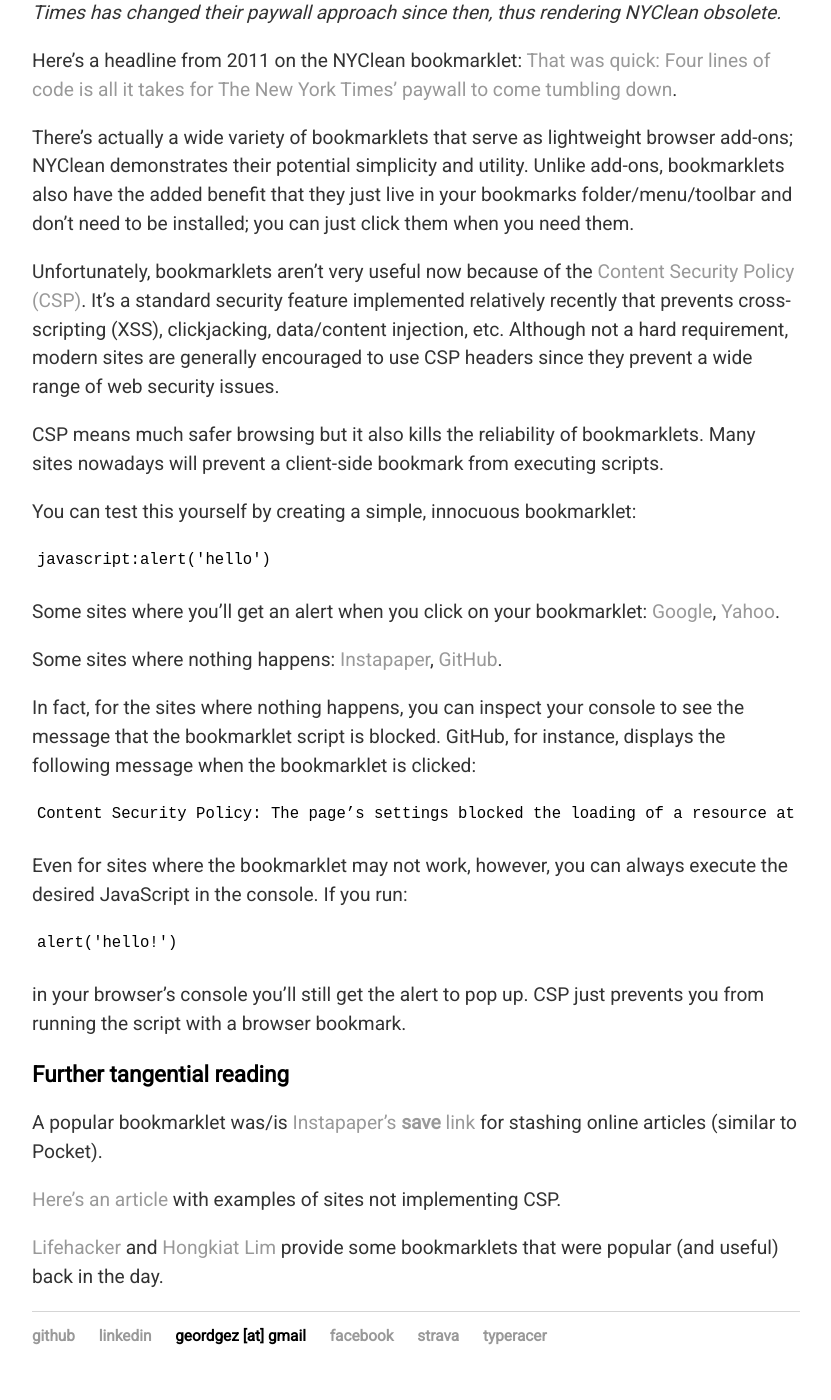
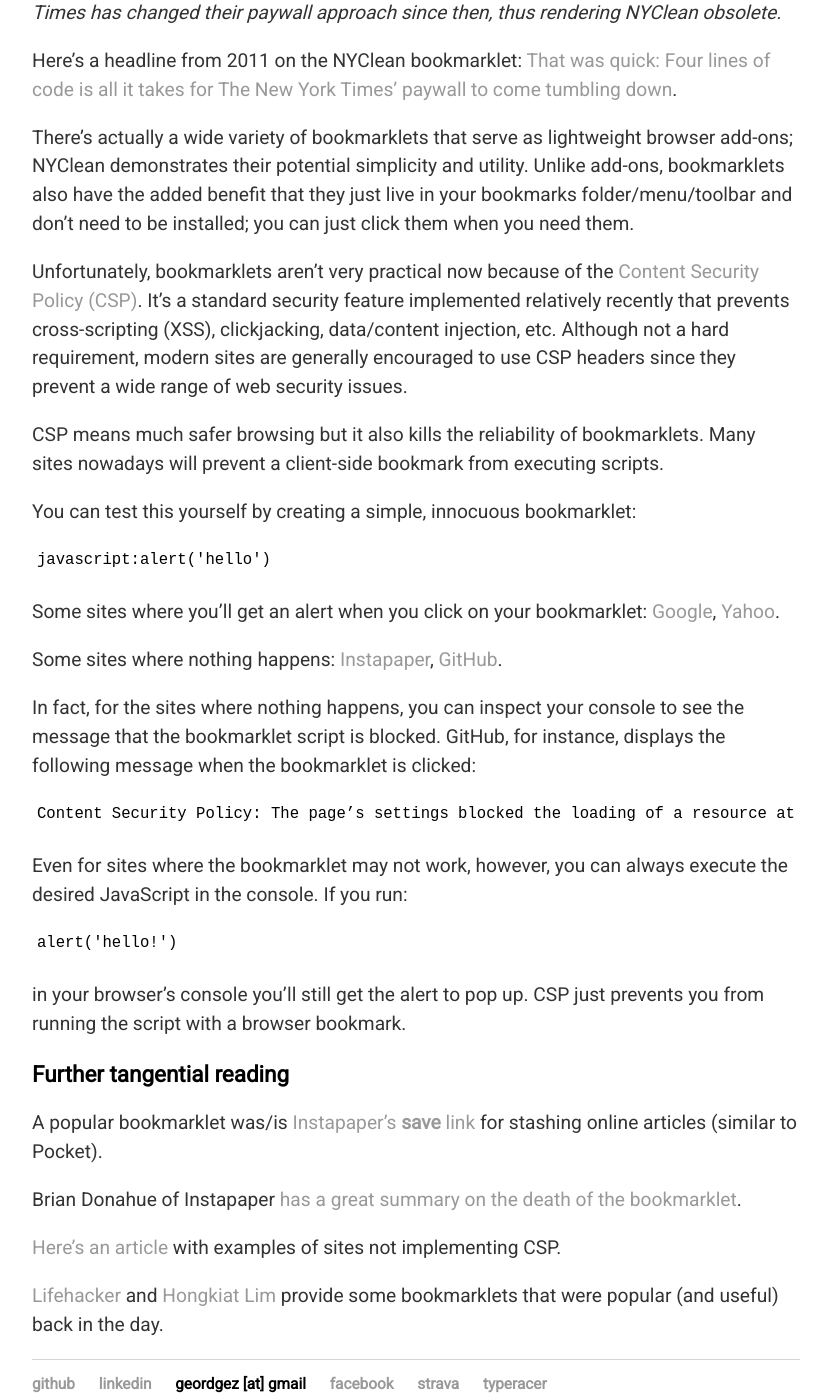
Before and after one commit to geordgez/geordgez.github.io, a Jekyll site: the page built from _posts/2017-12-31-xss-csp-bookmarklet.md, in a window 1280 px wide and 1400 px high, scrolled down 641 px. Shown: the whole window, without its empty margins (224-1055 px from the left). Built offline with Jekyll 4.4.1, drawn with Linux system fonts in a browser that asks for light colours.

Commit message:
Add link + fix word to post

```diff
--- a/_posts/2017-12-31-xss-csp-bookmarklet.md
+++ b/_posts/2017-12-31-xss-csp-bookmarklet.md
@@ -17,7 +17,7 @@
 
 There's actually a wide variety of bookmarklets that serve as lightweight browser add-ons; NYClean demonstrates their potential simplicity and utility. Unlike add-ons, bookmarklets also have the added benefit that they just live in your bookmarks folder/menu/toolbar and don't need to be installed; you can just click them when you need them.
 
-Unfortunately, bookmarklets aren't very useful now because of the [Content Security Policy (CSP)](https://www.owasp.org/index.php/Content_Security_Policy_Cheat_Sheet). It's a standard security feature implemented relatively recently that prevents cross-scripting (XSS), clickjacking, data/content injection, etc. Although not a hard requirement, modern sites are generally encouraged to use CSP headers since they prevent a wide range of web security issues.
+Unfortunately, bookmarklets aren't very practical now because of the [Content Security Policy (CSP)](https://www.owasp.org/index.php/Content_Security_Policy_Cheat_Sheet). It's a standard security feature implemented relatively recently that prevents cross-scripting (XSS), clickjacking, data/content injection, etc. Although not a hard requirement, modern sites are generally encouraged to use CSP headers since they prevent a wide range of web security issues.
 
 CSP means much safer browsing but it also kills the reliability of bookmarklets. Many sites nowadays will prevent a client-side bookmark from executing scripts.
 
@@ -47,6 +47,8 @@
 
 A popular bookmarklet was/is [Instapaper's **save** link](https://www.instapaper.com/save) for stashing online articles (similar to Pocket).
 
+Brian Donahue of Instapaper [has a great summary on the death of the bookmarklet](https://medium.com/making-instapaper/bookmarklets-are-dead-d470d4bbb626).
+
 [Here's an article](https://www.linkedin.com/pulse/content-security-policy-michal-koczwara) with examples of sites not implementing CSP.
 
 [Lifehacker](https://lifehacker.com/395697/top-10-useful-bookmarklets) and [Hongkiat Lim](https://www.hongkiat.com/blog/100-useful-bookmarklets-for-better-productivity-ultimate-list/) provide some bookmarklets that were popular (and useful) back in the day.
```
